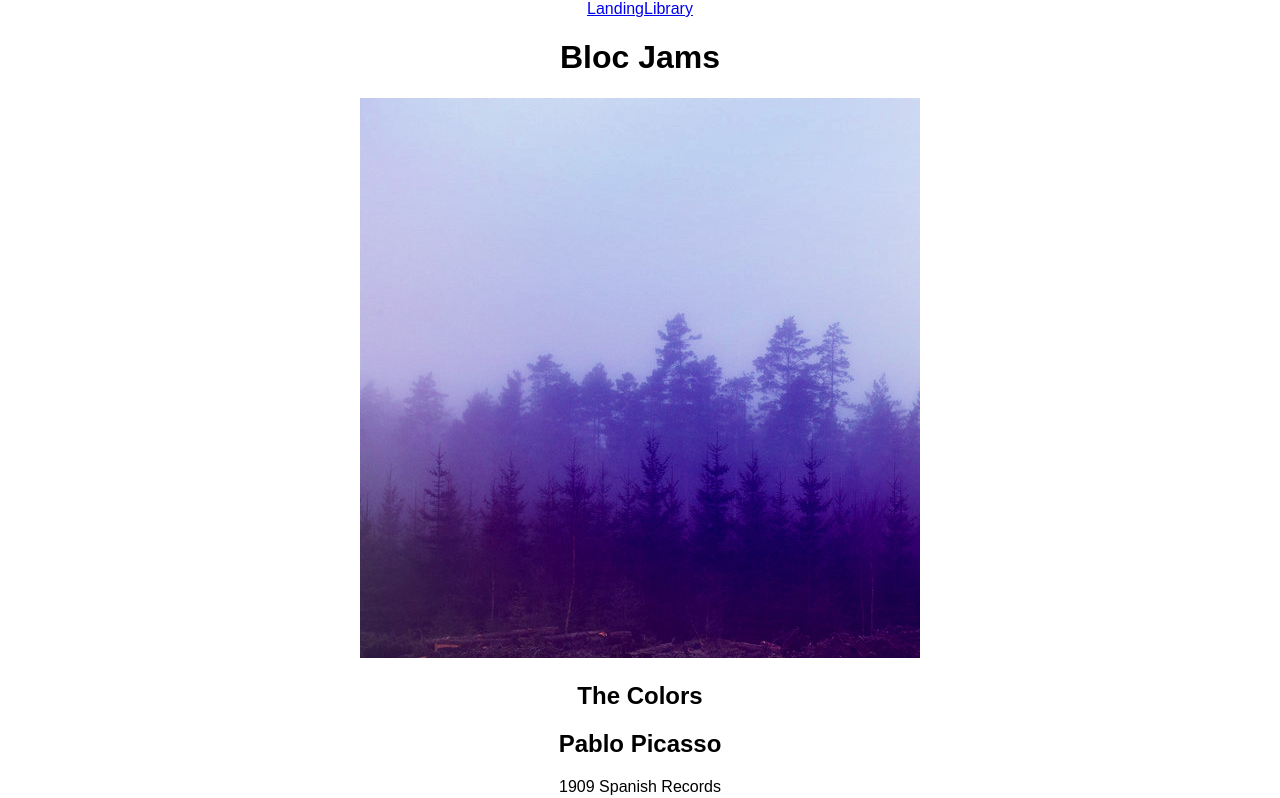
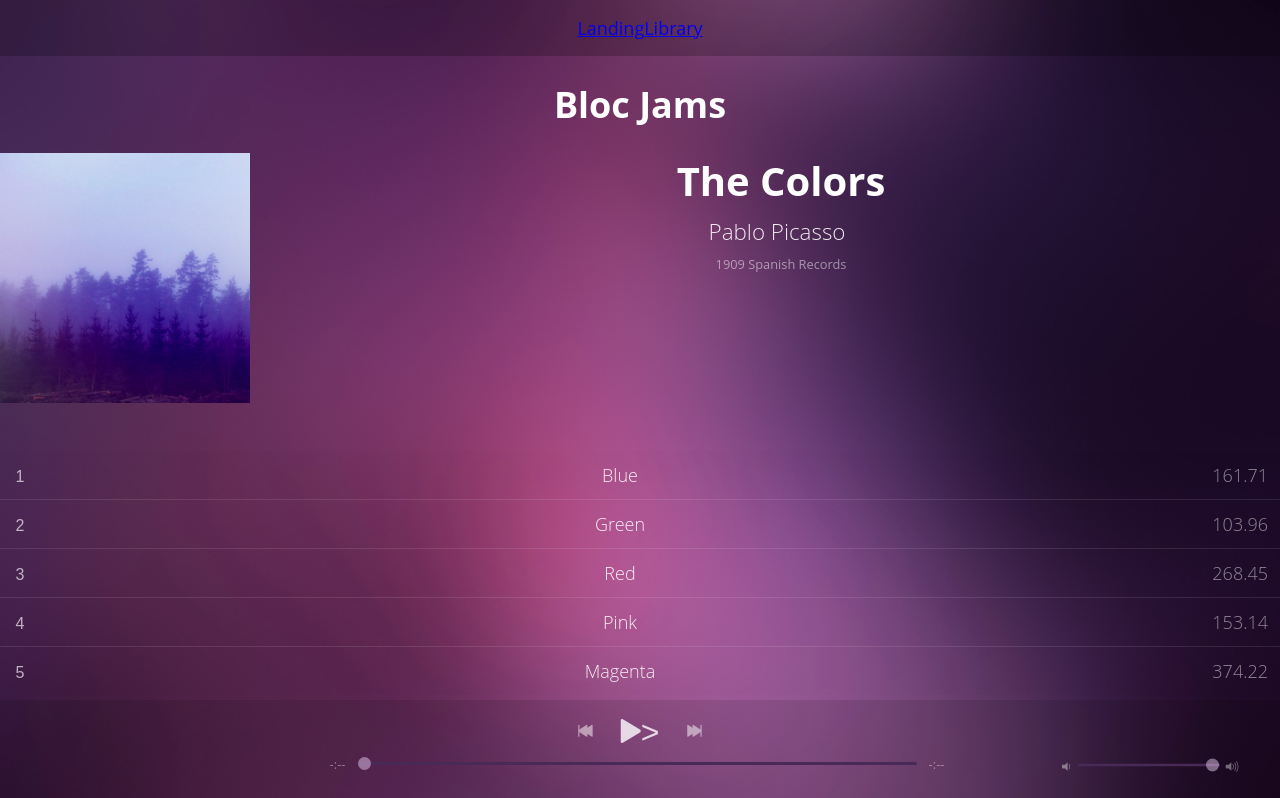
Before and after one commit to dothework/bloc-jams-react, a React (Create React App) app: page /album/the-colors in a window 1280 px wide. Shown: the top 798 px of the page. Built offline with nearby package versions, Linux system fonts and the light colour scheme.

Commit message:
styling (not quite perfect yet)

```diff
--- /dev/null
+++ b/src/components/album.css
@@ -0,0 +1,160 @@
+html {
+  font-size: 16px;
+}
+
+body {
+  background-image: url(/assets/images/blurred_backgrounds/blur_bg_3.jpg);
+  background-repeat: no-repeat;
+  background-attachment: fixed;
+  background-position: center center;
+  background-size: cover;
+  color: white;
+  font-family: 'Open Sans', sans-serif;
+}
+
+nav {
+  background: hsla(0, 0%, 0%, 0.2);
+  padding: 1rem 2rem;
+}
+
+nav img {
+  height: 50px;
+}
+
+#album-info {
+  overflow: hidden;
+}
+
+#album-cover-art {
+  float: left;
+  margin-right: 2rem;
+  position: relative;
+  width: 250px;
+  max-width: 33%;
+}
+
+#album-title {
+  font-size: 2.5rem;
+  margin: 0;
+}
+
+h2.artist {
+  font-weight: 100;
+  font-size: 1.4rem;
+  margin: 0.5rem;
+  opacity: 0.9;
+}
+
+#release-info {
+  opacity: 0.5;
+  font-size: 0.8rem;
+}
+
+#song-list {
+  border-collapse: collapse;
+  clear: both;
+  font-weight: 100;
+  margin-top: 3rem;
+  overflow: hidden;
+  width: 100%;
+}
+
+#song-number-column {
+  width: 40px;
+}
+#song-duration-column {
+  width: 80px;
+}
+
+.song-actions button {
+  font-size: 1rem;
+}
+
+tr {
+  border-bottom: 1px solid hsla(0, 0%, 100%, 0.1);
+  background: hsla(0, 0%, 0%, 0.01);
+  transition: all 0.2s ease;
+}
+
+tr:focus {
+  outline: aliceblue;
+}
+
+tr:hover .ion-play,
+tr.playing .ion-pause,
+tr.paused .ion-play {
+  display: block;
+}
+
+tr .ion-play,
+tr .ion-pause,
+tr:hover .song-number,
+tr.playing .ion-play,
+tr.playing .song-number,
+tr.paused .ion-pause,
+tr.paused .song-number {
+  display: none;
+}
+
+tr:hover {
+  background: hsla(0, 0%, 0%, 0.05);
+  cursor: pointer;
+}
+
+tr.playing {
+  background: hsla(0, 0%, 0%, 0.1);
+}
+
+tr:hover .song-title {
+  color: hsla(0, 0%, 100%, 1);
+}
+
+tr:last-child {
+  border: none;
+}
+
+td {
+  padding: 0.75rem;
+}
+
+tr button {
+  border: none;
+  background: none;
+  padding: 0;
+  color: white;
+  cursor: pointer;
+}
+
+tr button:focus {
+  outline: none;
+  text-shadow: 2px 4px 3px hsla(0,0%,0%,0.25);
+}
+
+tr button:focus .song-number {
+  display: none;
+}
+tr button:focus .ion-play {
+  display: block;
+}
+
+tr.playing button:focus .song-number,
+tr.playing button:focus .ion-play {
+  display: none;
+}
+tr.playing button:focus .ion-pause {
+  display: block;
+}
+
+
+.song-number {
+  color: hsla(0, 0%, 100%, 0.66);
+}
+
+.song-title {
+  color: hsla(0, 0%, 100%, 0.9);
+}
+
+.song-duration {
+  color: hsla(0, 0%, 100%, 0.5);
+  text-align: right;
+}
--- a/src/components/album.js
+++ b/src/components/album.js
@@ -1,6 +1,7 @@
 import React, { Component } from 'react';
 import albumData from './../data/albums';
 import PlayerBar from './playerbar';
+import './album.css';
 
 class Album extends Component {
 
--- /dev/null
+++ b/src/components/landing.css
@@ -0,0 +1,57 @@
+
+/* .hero-content {
+  position: relative;
+  min-height: 600px;
+  width: 100%;
+  background-repeat: no-repeat;
+  background-position: center center;
+  background-size: cover;
+} */
+
+.hero-title {
+  background-image: url(/assets/images/hero_image_bg.jpg);
+  background-size: cover;
+  background-position: center;
+  height: 600px;
+  font-size: 4rem;
+  font-weight: 300;
+  left: 0;
+  letter-spacing: 0.5rem;
+  line-height: 750px;
+  margin: 0;
+  position: absolute;
+  text-align: center;
+  text-transform: uppercase;
+  text-shadow: 1px 1px 0px rgb(58,23,63);
+  top: 0;
+  width: 100%;
+}
+
+.selling-points {
+  margin-top: 550px;
+  position: relative;
+}
+
+.point {
+  position: relative;
+  padding: 2rem;
+  text-align: center;
+  width: 33%;
+  float: left;
+}
+
+.point .point-title {
+  font-size: 1.25rem;
+}
+
+.point .point-description {
+  font-size: 0.9rem;
+  color: rgba(255,255,255,0.7);
+}
+
+.ion-music-note,
+.ion-radio-waves,
+.ion-iphone {
+  color: rgb(233,50,117);
+  font-size: 5rem;
+}
--- a/src/components/landing.js
+++ b/src/components/landing.js
@@ -1,4 +1,5 @@
 import React from 'react';
+import './landing.css';
 
 const Landing = () => (
   <section class="landing">
--- /dev/null
+++ b/src/components/library.css
@@ -0,0 +1,35 @@
+.library .album {
+  display: block;
+  position: relative;
+  padding: 1rem;
+  text-align: center;
+  width: 30%;
+  float: left;
+  text-decoration: none;
+  opacity: 0.9;
+  color: rgba(255, 255, 255, 0.6);
+}
+
+.library .album:hover {
+  color: rgba(255, 255, 255, 1);
+  opacity: 1;
+}
+
+.library img {
+  width: 100%;
+}
+
+.library div {
+  font-size: 1rem;
+  font-weight: 300;
+}
+
+.library .album-title {
+  font-size: 1.25rem;
+}
+
+.library .album-artist,
+.library .album-song-count {
+  font-size: 0.8rem;
+  opacity: 0.7;
+}
--- a/src/components/library.js
+++ b/src/components/library.js
@@ -1,6 +1,7 @@
 import React, { Component } from 'react';
 import { Link } from 'react-router-dom';
 import albumData from './../data/albums';
+import './library.css';
 
 class Library extends Component {
 
--- /dev/null
+++ b/src/components/playerbar.css
@@ -0,0 +1,176 @@
+.player-bar {
+  background: hsla(0, 0%, 0%, 0.1);
+  bottom: 0;
+  height: 100px;
+  left: 0;
+  position: fixed;
+  width: 100%;
+}
+
+#buttons {
+  width: 300px;
+  margin: auto;
+  text-align: center;
+}
+
+#buttons button {
+  border: none;
+  background: none;
+  color: white;
+  font-size: 1.2rem;
+  color: hsla(0, 0%, 100%, 0.5);
+  transition: all 0.2s ease;
+  cursor: pointer;
+}
+
+#buttons button:hover, #buttons button:focus {
+  outline: none;
+  color: hsla(0, 0%, 100%, 1);
+  text-shadow: 2px 4px 3px hsla(0,0%,0%,0.25);
+}
+
+#buttons #play-pause {
+  color: hsla(0, 0%, 100%, 0.8);
+  font-size: 2rem;
+  margin: 0.5rem 1rem 0;
+  transform: translateY(0.3rem);
+}
+
+#buttons #play-pause:hover {
+  color: hsla(0, 0%, 100%, 1);
+}
+
+#play-pause .ion-pause {
+  display: none;
+}
+
+#play-pause[data-play-state="playing"] .ion-pause {
+  display: block;
+}
+
+#play-pause[data-play-state="playing"] .ion-play {
+  display: none;
+}
+
+#time-control input {
+  float: left;
+  width: calc(100% - 80px);
+}
+
+#time-control {
+  margin: 0.5rem auto;
+  /* max-width: 640px; */
+  width: 50%;
+}
+
+#time-control div,
+#volume-control div {
+  font-size: 0.8rem;
+  color: hsla(0, 0%, 100%, 0.4);
+  width: 35px;
+  display: block;
+  float: left;
+  text-align: center;
+}
+
+#volume-control div {
+  font-size: 0.9rem;
+  width: 20px;
+}
+
+#volume-control {
+  transform: translateY(-50%);
+  top: 66%;
+  position: absolute;
+  right: 2rem;
+  width: 15%;
+}
+
+#volume-control input {
+  float: left;
+  width: calc(100% - 50px);
+}
+
+input[type=range] {
+  -webkit-appearance: none;
+  background: none;
+  margin-top: 7px;
+}
+input[type=range]:focus {
+  outline: none;
+  box-shadow: 2px 4px 3px hsla(0,0%,0%,0.25);
+}
+input[type=range]::-webkit-slider-runnable-track {
+  width: 100%;
+  height: 3px;
+  cursor: pointer;
+  box-shadow: 0px 0px 0px rgba(57, 0, 0, 0), 0px 0px 0px rgba(83, 0, 0, 0);
+  background: hsl(282, 35%, 25%);
+  border-radius: 3.4px;
+  border: 0.2px solid rgba(1, 1, 1, 0);
+}
+input[type=range]::-webkit-slider-thumb {
+  border: none;
+  height: 13px;
+  width: 13px;
+  border-radius: 50%;
+  background: hsla(289, 48%, 85%, 0.5);
+  cursor: pointer;
+  -webkit-appearance: none;
+  margin-top: -6.5px;
+}
+input[type=range]:focus::-webkit-slider-runnable-track {
+  background: hsl(282, 35%, 25%);
+}
+input[type=range]::-moz-range-track {
+  width: 100%;
+  height: 0.8px;
+  cursor: pointer;
+  background: hsl(282, 35%, 25%);
+  border-radius: 3.4px;
+  border: 0.2px solid rgba(1, 1, 1, 0);
+}
+input[type=range]::-moz-range-thumb {
+  border: 0px solid #000000;
+  height: 15px;
+  width: 15px;
+  border-radius: 50px;
+  background: hsla(289, 48%, 85%, 0.5);
+  cursor: pointer;
+}
+input[type=range]::-ms-track {
+  width: 100%;
+  height: 0.8px;
+  cursor: pointer;
+  background: transparent;
+  border-color: transparent;
+  color: transparent;
+}
+input[type=range]::-ms-fill-lower {
+  background: rgba(0, 0, 0, 0.4);
+  border: 0.2px solid rgba(1, 1, 1, 0);
+  border-radius: 6.8px;
+  box-shadow: 0px 0px 0px rgba(57, 0, 0, 0), 0px 0px 0px rgba(83, 0, 0, 0);
+}
+input[type=range]::-ms-fill-upper {
+  background: rgba(0, 0, 0, 0.4);
+  border: 0.2px solid rgba(1, 1, 1, 0);
+  border-radius: 6.8px;
+  box-shadow: 0px 0px 0px rgba(57, 0, 0, 0), 0px 0px 0px rgba(83, 0, 0, 0);
+}
+input[type=range]::-ms-thumb {
+  box-shadow: 0px 0px 0px #000000, 0px 0px 0px #0d0d0d;
+  border: 0px solid #000000;
+  height: 15px;
+  width: 15px;
+  border-radius: 50px;
+  background: rgba(102, 103, 101, 0.79);
+  cursor: pointer;
+  height: 0.8px;
+}
+input[type=range]:focus::-ms-fill-lower {
+  background: rgba(0, 0, 0, 0.4);
+}
+input[type=range]:focus::-ms-fill-upper {
+  background: rgba(13, 13, 13, 0.4);
+}
--- a/src/components/playerbar.js
+++ b/src/components/playerbar.js
@@ -1,4 +1,5 @@
 import React, { Component } from 'react';
+import './playerbar.css';
 
  class PlayerBar extends Component {
    render() {
--- a/src/index.css
+++ b/src/index.css
@@ -1,5 +1,11 @@
 body {
+  background-image: url(/assets/images/blurred_backgrounds/blur_bg_3.jpg);
+  background-repeat: no-repeat;
+  background-attachment: fixed;
+  background-position: center center;
+  background-size: cover;
   margin: 0;
   padding: 0;
-  font-family: sans-serif;
+  font-family: 'Open Sans', sans-serif;
+  font-size: 18px;
 }
```
